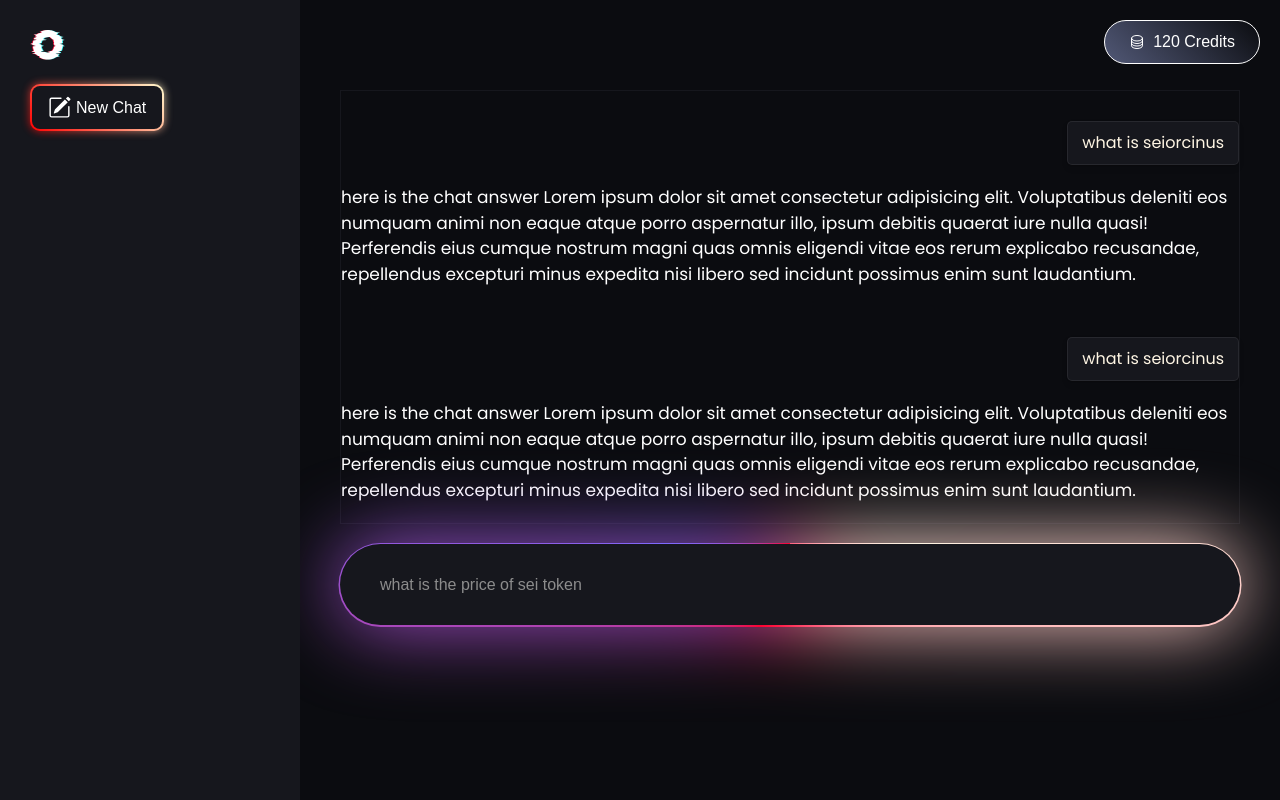
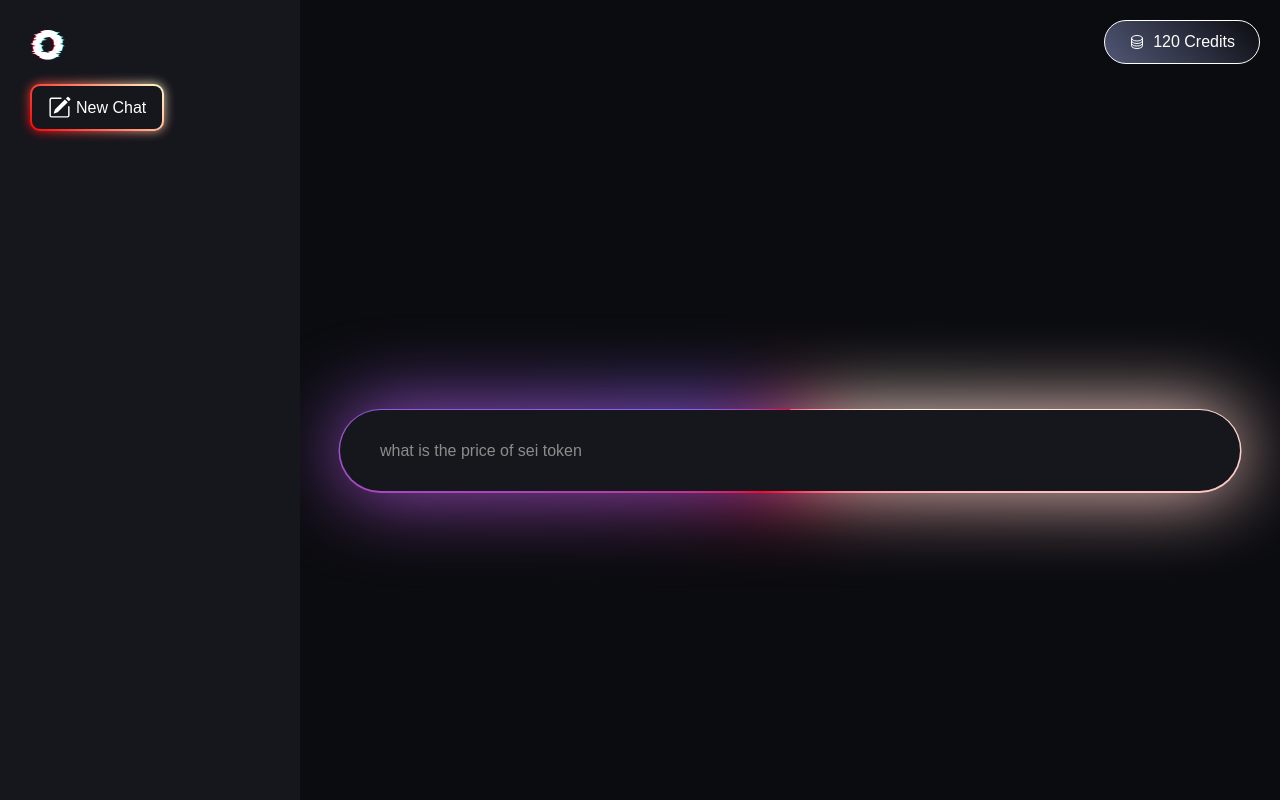
Before and after one commit to Drslope-99/seiorcinus, a React (Vite) app: page /prompt in a window 1280 px wide. Built offline with nearby package versions, Linux system fonts and the light colour scheme.

Commit message:
completed the chats section as well as the feedback

```diff
--- a/src/components/ChatContent.jsx
+++ b/src/components/ChatContent.jsx
@@ -4,7 +4,9 @@ import React from "react";
 import styles from "./ChatContent.module.css";
 import { RiMenu2Line } from "react-icons/ri";
 import { HiOutlineCircleStack } from "react-icons/hi2";
+import { CiFaceFrown } from "react-icons/ci";
 import ChatInputElement from "./ChatInputElement";
+import Loader from "./Loader";
 
 const url =
   "https://orcinus-drslope-999920-k9hatlqz.leapcell.dev/sei_orcinus_agent";
@@ -13,12 +15,16 @@ export default function ChatContent({ isOpne, onOpenNav }) {
   const [chats, setChats] = useState([]);
   const [prompt, setPrompt] = useState("");
   const [errorMessage, setErrorMessage] = useState("");
+  const [isLoading, setIsLoading] = useState(false);
 
   const handleChatSubmit = async (e) => {
     e.preventDefault();
     if (!prompt) {
       return;
     }
+
+    setIsLoading(true);
+    setErrorMessage("");
     try {
       const response = await fetch(url, {
         method: "POST",
@@ -41,9 +47,10 @@ export default function ChatContent({ isOpne, onOpenNav }) {
       setPrompt("");
     } catch (error) {
       setErrorMessage(error.message);
+    } finally {
+      setIsLoading(false);
     }
   };
-  console.log(chats);
 
   return (
     <div className={styles.chatContent}>
@@ -61,8 +68,11 @@ export default function ChatContent({ isOpne, onOpenNav }) {
       </header>
       <section className={styles.chatInterface}>
         <div className={styles.chatBox}>
-          <ChatMessage />
-          <ChatMessage />
+          {chats.map((chat) => (
+            <ChatMessage message={chat} key={chat.prompt} />
+          ))}
+          {isLoading && <Loader />}
+          {errorMessage && <ErrorMessage message={errorMessage} />}
         </div>
         <form onSubmit={handleChatSubmit} className={styles.chatForm}>
           <ChatInputElement
@@ -75,18 +85,21 @@ export default function ChatContent({ isOpne, onOpenNav }) {
   );
 }
 
-function ChatMessage() {
+function ChatMessage({ message }) {
   return (
     <article className={styles.chatMessage}>
-      <p className={styles.chatInputMessage}>what is seiorcinus</p>
-      <p className={styles.chatOutputMessage}>
-        here is the chat answer Lorem ipsum dolor sit amet consectetur
-        adipisicing elit. Voluptatibus deleniti eos numquam animi non eaque
-        atque porro aspernatur illo, ipsum debitis quaerat iure nulla quasi!
-        Perferendis eius cumque nostrum magni quas omnis eligendi vitae eos
-        rerum explicabo recusandae, repellendus excepturi minus expedita nisi
-        libero sed incidunt possimus enim sunt laudantium.
-      </p>
+      <p className={styles.chatInputMessage}>{message.prompt}</p>
+      <p className={styles.chatOutputMessage}>{message.output}</p>
     </article>
   );
 }
+
+function ErrorMessage({ message }) {
+  return (
+    <p className={styles.chatErrorMessage}>
+      <CiFaceFrown size={24} color="#fff6e4" />
+      Oops!,
+      {message}
+    </p>
+  );
+}
--- a/src/components/ChatContent.module.css
+++ b/src/components/ChatContent.module.css
@@ -54,7 +54,7 @@
   height: auto;
   display: flex;
   flex-direction: column;
-  border: 1px solid var(--dark-ui);
+  /* border: 1px solid var(--dark-ui); */
   margin: 2rem auto;
 }
 
@@ -89,6 +89,15 @@
   margin-top: 2rem;
 }
 
+.chatErrorMessage {
+  font-size: 1.6rem;
+  color: var(--cream);
+  display: inline-flex;
+  justify-content: center;
+  align-items: center;
+  margin-block: 2rem;
+}
+
 @media (max-width: 680px) {
   .chatContent {
     grid-column: 1 / -1;
--- /dev/null
+++ b/src/components/Loader.jsx
@@ -0,0 +1,6 @@
+import React from "react";
+import styles from "./Loader.module.css";
+
+export default function Loader() {
+  return <span className={styles.loader}></span>;
+}
--- /dev/null
+++ b/src/components/Loader.module.css
@@ -0,0 +1,26 @@
+.loader {
+  width: 12px;
+  height: 12px;
+  border-radius: 50%;
+  display: block;
+  margin: 15px auto;
+  position: relative;
+  color: var(--cream);
+  box-sizing: border-box;
+  animation: animloader 1s linear infinite alternate;
+}
+
+@keyframes animloader {
+  0% {
+    box-shadow: -38px -6px, -14px 6px, 14px -6px;
+  }
+  33% {
+    box-shadow: -38px 6px, -14px -6px, 14px 6px;
+  }
+  66% {
+    box-shadow: -38px -6px, -14px 6px, 14px -6px;
+  }
+  100% {
+    box-shadow: -38px 6px, -14px -6px, 14px 6px;
+  }
+}
```
